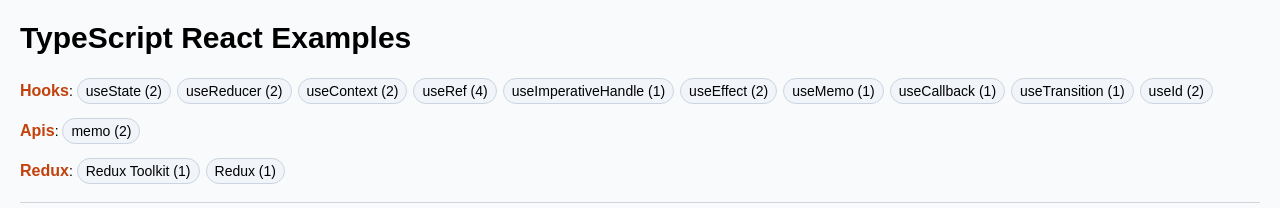
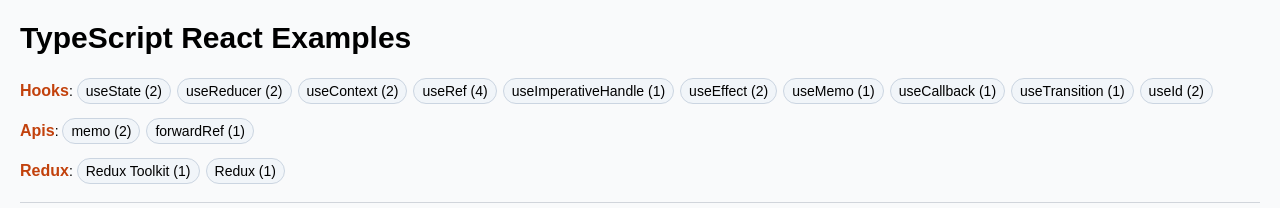
Before and after one commit to rajbharti/app-react-examples, a React (Vite) app: page / in a window 1280 px wide. Shown: the top 208 px of the page. Built offline with nearby package versions, Linux system fonts and the light colour scheme.

Commit message:
feature: forwarRef, codeRefactor

```diff
--- a/src/App.tsx
+++ b/src/App.tsx
@@ -13,7 +13,6 @@
 import UseContextOverridingContext from "./examples/use-context/UseContextOverridingContext";
 import UseRefInputFocusButtonClick from "./examples/use-ref/UseRefInputFocusButtonClick";
 import UseRefPassingParentRefToChild from "./examples/use-ref/UseRefPassingParentRefToChild";
-import UseRefPassingChildRefToParent from "./examples/use-ref/UseRefPassingChildRefToParent";
 import UseRefStopWatch from "./examples/use-ref/UseRefStopWatch";
 import UseImperativeHandleCustomRef from "./examples/use-imperative-handle/UseImperativeHandleCustomRef";
 import UseMemoInputChange from "./examples/use-memo/UseMemoInputChange";
@@ -24,6 +23,7 @@
 // APIs
 import MemoInputChange from "./examples/memo/MemoInputChange";
 import MemoButtonClick from "./examples/memo/MemoButtonClick";
+import ForwardRefPassingChildRefToParent from "./examples/forward-ref/ForwardRefPassingChildRefToParent";
 // Components
 // Redux
 import ReduxToolkitCounter from "./examples/redux-toolkit/CounterApp";
@@ -77,7 +77,7 @@
     useRef: [
       [UseRefInputFocusButtonClick, ["useState", "useEffect"]],
       [UseRefPassingParentRefToChild],
-      [UseRefPassingChildRefToParent, ["forwardRef"]],
+      [ForwardRefPassingChildRefToParent, ["forwardRef"]],
       [UseRefStopWatch, ["useState"]],
     ],
     useImperativeHandle: [
@@ -91,22 +91,21 @@
       [UseEffectListeningToGlobalEvents, ["useState", "useRef"]],
     ],
     // useLayoutEffect: [],
-    // useInsertionEffect: [],
     useMemo: [[UseMemoInputChange, ["useState", "useRef", "useEffect"]]],
     useCallback: [
       [UseCallbackInputChange, ["useState", "useRef", "useEffect", "memo"]],
     ],
     useTransition: [[UseTransitionTabs, ["useState"]]],
     // useDeferredValue: [],
-    // useDebugValue: [],
     useId: [[UseIdAccessibility], [UseIdRelatedElements]],
+    // useSyncExternalStore: [],
   },
   apis: {
     memo: [
       [MemoButtonClick, ["useState", "useRef"]],
       [MemoInputChange, ["useState", "useRef", "useEffect"]],
     ],
-    // forwardRef: [],
+    forwardRef: [[ForwardRefPassingChildRefToParent, ["useRef"]]],
   },
   redux: {
     "Redux Toolkit": [[ReduxToolkitCounter]],
--- a/src/examples/use-ref/UseRefPassingChildRefToParent.tsx
+++ b/src/examples/forward-ref/ForwardRefPassingChildRefToParent.tsx
@@ -11,7 +11,7 @@
   );
 });
 
-export default function UseRefPassingChildRefToParent() {
+export default function ForwardRefPassingChildRefToParent() {
   const childInputRef = useRef<HTMLInputElement>(null);
 
   function handleClick() {
--- a/src/hooks.tsx
+++ b/src/hooks.tsx
@@ -1,4 +1,4 @@
-import { useContext, useEffect } from "react";
+import { useContext, useDebugValue, useEffect } from "react";
 import { ExampleContext, TagsContext } from "./context";
 
 export function useTagsContext() {
@@ -12,6 +12,7 @@
 type SetFocusRef = React.RefObject<HTMLElement>;
 
 export function useFocus(ref: SetFocusRef) {
+  useDebugValue(ref, () => Date.now());
   useEffect(() => {
     ref.current?.focus();
   }, []);
--- a/src/types.ts
+++ b/src/types.ts
@@ -3,7 +3,6 @@
   | "useReducer"
   | "useEffect"
   | "useLayoutEffect"
-  | "useInsertionEffect"
   | "useContext"
   | "useRef"
   | "useImperativeHandle"
@@ -11,8 +10,8 @@
   | "useCallback"
   | "useTransition"
   | "useDeferredValue"
-  | "useDebugValue"
   | "useId"
+  | "useSyncExternalStore"
   | "memo"
   | "forwardRef"
   | "Redux Toolkit"
```
